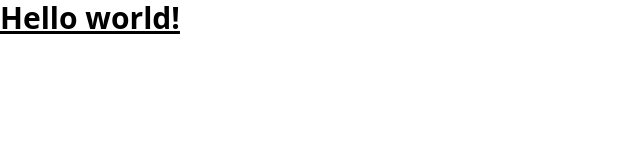
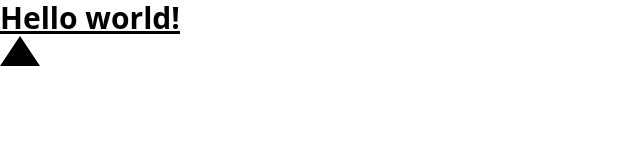
Before and after one commit to CodeEter/tailwind-master, a website: page src/index.html in a window 1280 px wide. Shown: the full height of the page, 0-640 px from the left. Drawn offline with Linux system fonts and the light colour scheme.

Commit message:
triangle

```diff
--- a/src/index.html
+++ b/src/index.html
@@ -7,5 +7,8 @@
   </head>
   <body>
     <h1 class="text-3xl font-bold underline">Hello world!</h1>
+    <div
+      class="w-0 h-0 border-b-[30px] border-l-[20px] border-r-[20px] border-b-black border-l-transparent border-r-transparent"
+    ></div>
   </body>
 </html>
```
Also changed, not shown: src/output.css.
